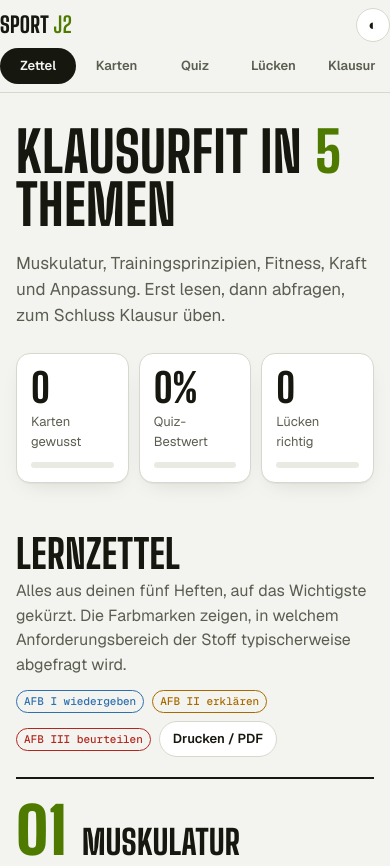
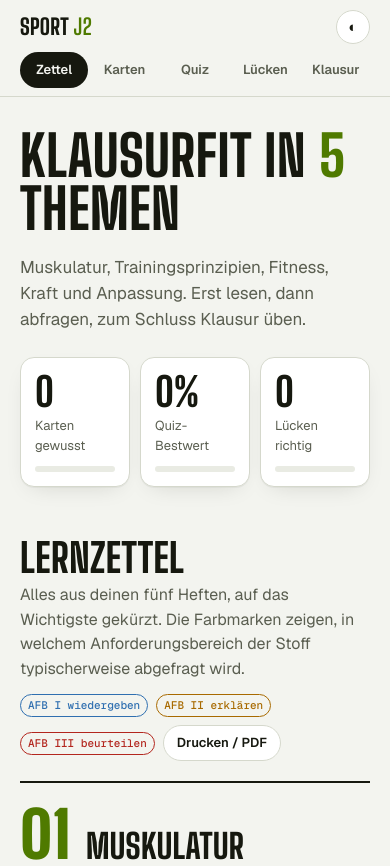
Before and after one commit to LW-ventures/sport-lernzettel, a plain HTML site: page index.html in a window 390 px wide. Shown: the top 866 px of the page. Drawn offline with nearby package versions, Linux system fonts and the light colour scheme.

Commit message:
Gleiche Seitenabstände (20 px) für Header und Inhalt auf allen Breiten
Co-Authored-By: Claude Opus 5.5 <noreply@anthropic.com>

```diff
--- a/index.html
+++ b/index.html
@@ -49,7 +49,7 @@ button,input{font:inherit;color:inherit}
 button{cursor:pointer}
 .display{font-family:"Big Shoulders Display",sans-serif;font-weight:800;letter-spacing:.01em;line-height:.95;text-transform:uppercase}
 .mono{font-family:"Geist Mono",monospace}
-.wrap{max-width:1080px;margin:0 auto;padding:0 16px}
+.wrap{max-width:1080px;margin:0 auto;padding:0 max(20px,env(safe-area-inset-right)) 0 max(20px,env(safe-area-inset-left))}
 
 /* top bar */
 .top{position:sticky;top:0;z-index:20;background:color-mix(in srgb,var(--bg) 90%,transparent);backdrop-filter:blur(12px);-webkit-backdrop-filter:blur(12px);border-bottom:1px solid var(--line);padding-top:env(safe-area-inset-top);transition:transform .35s cubic-bezier(.16,1,.3,1),box-shadow .35s}
@@ -65,7 +65,8 @@ button{cursor:pointer}
 .icon-btn{border:1px solid var(--line);background:var(--surface);width:38px;height:38px;border-radius:999px;display:grid;place-items:center;flex:none;font-size:15px}
 .tab .sm{display:none}
 @media (max-width:720px){
-  .top-in{height:auto;display:grid;grid-template-columns:1fr auto;padding:8px 0 8px;row-gap:6px}
+  .wrap{padding-left:max(20px,env(safe-area-inset-left));padding-right:max(20px,env(safe-area-inset-right))}
+  .top-in{height:auto;display:grid;grid-template-columns:1fr auto;align-items:center;padding:10px max(20px,env(safe-area-inset-right)) 8px max(20px,env(safe-area-inset-left));row-gap:8px}
   .brand{font-size:22px}
   .theme-slot{justify-self:end}
   .icon-btn{width:34px;height:34px}
```
